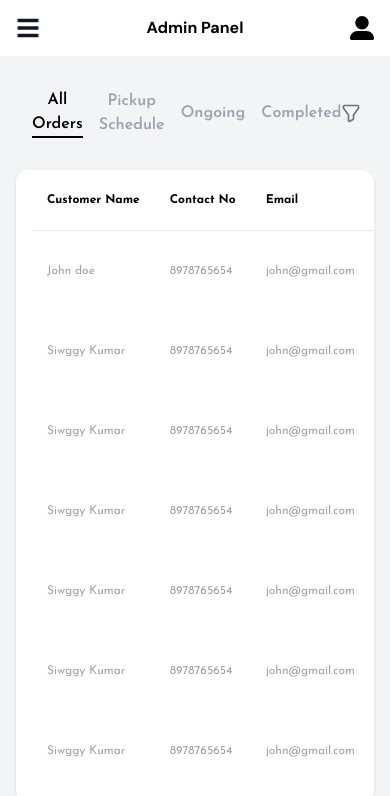
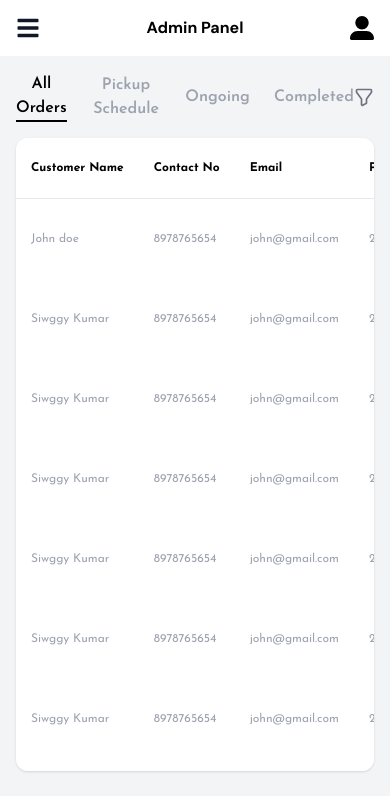
Before and after one commit to sarang136/Planetwash-Dashboard, a React (Vite) app: page /home/manageUsers in a window 390 px wide. Shown: the top 796 px of the page. Built offline with nearby package versions, Linux system fonts and the light colour scheme.

Commit message:
commit changes

```diff
--- a/src/admin/components/OrderTable.jsx
+++ b/src/admin/components/OrderTable.jsx
@@ -94,9 +94,7 @@ const OrderTable = () => {
         </div>
       )}
 
-      <div className="h-[300px]">
 
-      </div>
     </div>
   );
 };
--- a/src/admin/pages/ManageUsers.jsx
+++ b/src/admin/pages/ManageUsers.jsx
@@ -229,8 +229,8 @@ const Orders = () => {
 
     return (
         <div className="p-4 md:p-[1rem] w-[100vw] md:w-[unset]">
-            <div className="flex justify-between items-center p-4 mb-4 ">
-                <div className="flex gap-4 md:gap-[70px]">
+            <div className="flex justify-between items-center p-0 mb-4 ">
+                <div className="flex gap-6 md:gap-[70px]">
                     {tabs.map((tab) => (
                         <button
                             key={tab}
@@ -266,9 +266,9 @@ const Orders = () => {
             {/* Table */}
             {activeTab === "All Orders" && (
                <div className="  w-[auto] p- md:w-[unset]  md:p-0 ">
-                 <div className="overflow-x-scroll bg-white rounded-xl shadow max-h-[75vh] px-4 ">
+                 <div className="overflow-scroll bg-white rounded-xl shadow max-h-[75vh] px-0 md:px-4 ">
                     <table className="min-w-full text-sm text-left  ">
-                        <thead className="text-black font-semibold 100 ">
+                        <thead className="text-black font-semibold 100 sticky top-0 bg-white ">
                             <tr >
                                 <th className="px-[15px] py-[20px] text-[12px] md:text-sm whitespace-nowrap ">Customer Name</th>
                                 <th className="px-[15px] py-[10px] text-[12px] md:text-sm whitespace-nowrap ">Contact No</th>
--- a/src/admin/pages/orderPages/Completed.jsx
+++ b/src/admin/pages/orderPages/Completed.jsx
@@ -104,9 +104,9 @@ const Completed = () => {
 
   return (
     <div className="px-4 bg-white  shadow rounded-lg max-h-[75vh] overflow-y-scroll">
-      <div className="overflow-x-auto ">
-        <table className="min-w-full text-left text-sm text-gray-400   overflow-hidden ">
-          <thead className="text-sm text-black p-4 whitespace-nowrap ">
+      <div className="overflow-x-auto">
+        <table className="min-w-full text-left text-sm text-gray-400  overflow-hidden  ">
+          <thead className="text-sm text-black whitespace-nowrap sticky">
             <tr>
               <th className="px-[20px] py-[20px] font-bold text-[12px] md:text-sm whitespace-nowrap">Costumer Name</th>
               <th className="px-[20px] py-[20px] font-bold text-[12px] md:text-sm whitespace-nowrap">Contact No</th>
--- a/src/admin/pages/orderPages/Ongoing.jsx
+++ b/src/admin/pages/orderPages/Ongoing.jsx
@@ -27,7 +27,7 @@ const Ongoing = () => {
     <div className="px-4 bg-white  rounded-lg shadow max-h-[75vh] overflow-y-scroll">
       <div className="overflow-x-auto ">
         <table className="min-w-full text-left text-sm text-gray-400 bg-white rounded-xl overflow-hidden">
-          <thead className="text-sm text-black sticky">
+           <thead className="text-xm text-black bg-white border-b whitespace-nowrap font-semibold sticky top-0">
             <tr>
               <th className="px-[15px] py-[20px] font-bold text-[12px] md:text-sm whitespace-nowrap">Customer Name</th>
               <th className="px-6 py-3 font-bold text-[12px] md:text-sm whitespace-nowrap">Contact No</th>
--- a/src/admin/pages/orderPages/PickupSchedule.jsx
+++ b/src/admin/pages/orderPages/PickupSchedule.jsx
@@ -7,7 +7,7 @@ const PickupSchedule = () => {
   return (
     <div className="overflow-scroll px-4 bg-white rounded-lg shadow max-h-[75vh]">
       <table className="min-w-full text-sm text-left text-gray-500">
-        <thead className="text-xm text-black bg-white border-b whitespace-nowrap font-semibold">
+        <thead className="text-xm text-black bg-white border-b whitespace-nowrap font-semibold sticky top-0">
           <tr>
             <th className="px-[15px] py-[20px] text-[12px] md:text-sm whitespace-nowrap">Customer Name</th>
             <th className="px-6 py-3  sm:table-cell text-[12px] md:text-sm whitespace-nowrap">Contact No</th>
```
